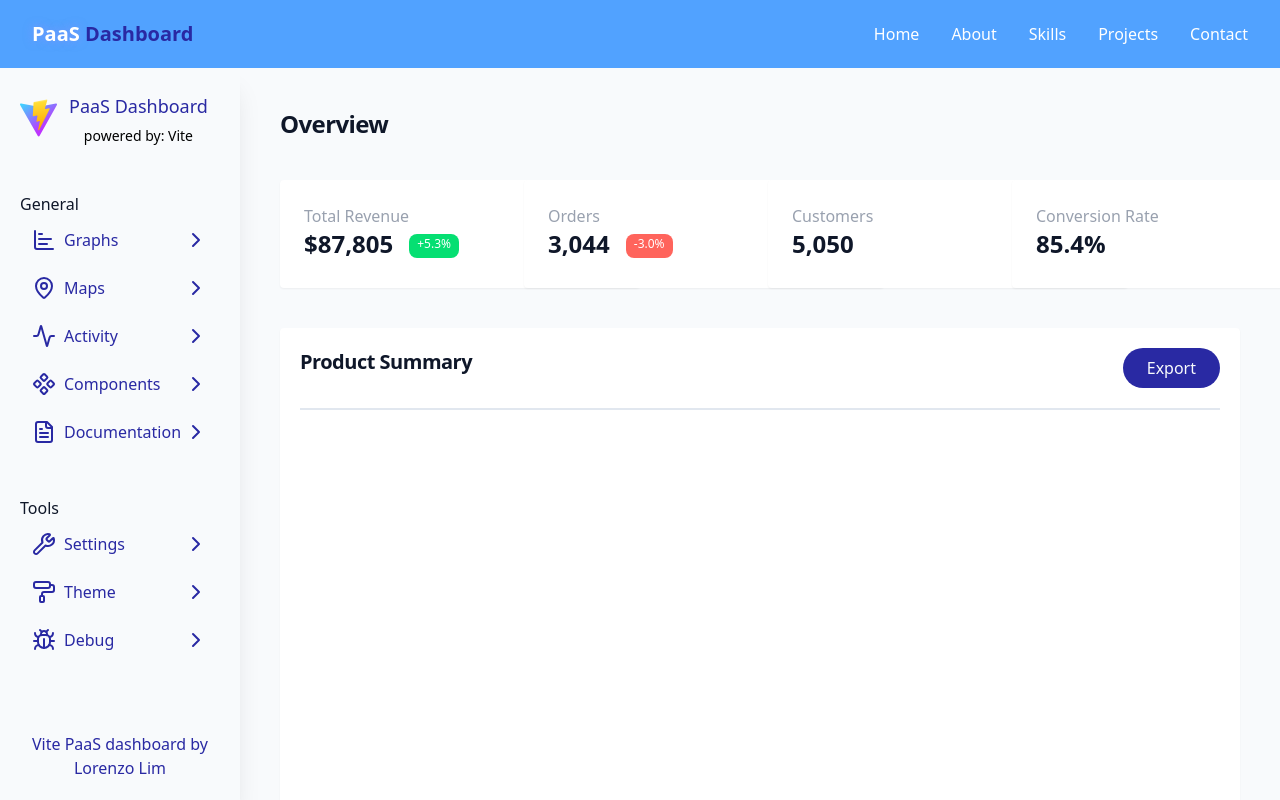
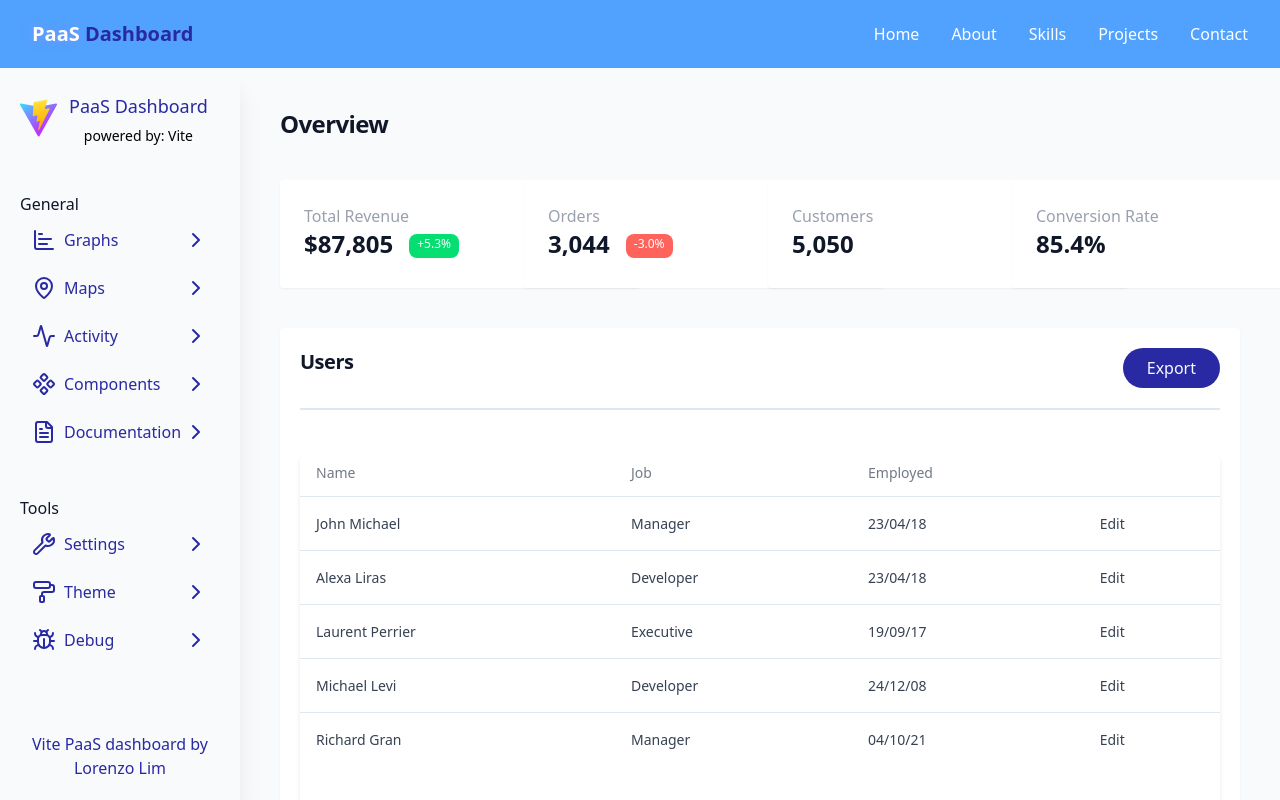
Before and after one commit to LorenzoLim/paas-dashboard, a React (Vite) app: page / in a window 1280 px wide. Built offline with nearby package versions, Linux system fonts and the light colour scheme.

Commit message:
Added content to table

```diff
--- a/src/pages/Home.tsx
+++ b/src/pages/Home.tsx
@@ -83,12 +83,163 @@ export const Home = () => {
           </div>
           <div className="bg-card p-5 mt-10 rounded shadow-xs h-200">
             <div className="flex justify-between border-b-2 border-black-900 pb-5">
-              <h2 className="text-xl font-bold tracking-tight">
-                Product Summary
-              </h2>
+              <h2 className="text-xl font-bold tracking-tight">Users</h2>
               <div>
                 <button className="cosmic-button cursor-pointer">Export</button>
               </div>
+            </div>
+            <div className="relative flex flex-col w-full h-full mt-10 overflow-scroll text-gray-700 bg-white shadow-md rounded-xl bg-clip-border">
+              <table className="w-full text-left table-auto min-w-max">
+                <thead>
+                  <tr>
+                    <th className="p-4 border-b border-blue-gray-100 bg-blue-gray-50">
+                      <p className="block font-sans text-sm antialiased font-normal leading-none text-blue-gray-900 opacity-70">
+                        Name
+                      </p>
+                    </th>
+                    <th className="p-4 border-b border-blue-gray-100 bg-blue-gray-50">
+                      <p className="block font-sans text-sm antialiased font-normal leading-none text-blue-gray-900 opacity-70">
+                        Job
+                      </p>
+                    </th>
+                    <th className="p-4 border-b border-blue-gray-100 bg-blue-gray-50">
+                      <p className="block font-sans text-sm antialiased font-normal leading-none text-blue-gray-900 opacity-70">
+                        Employed
+                      </p>
+                    </th>
+                    <th className="p-4 border-b border-blue-gray-100 bg-blue-gray-50">
+                      <p className="block font-sans text-sm antialiased font-normal leading-none text-blue-gray-900 opacity-70"></p>
+                    </th>
+                  </tr>
+                </thead>
+                <tbody>
+                  <tr>
+                    <td className="p-4 border-b border-blue-gray-50">
+                      <p className="block font-sans text-sm antialiased font-normal leading-normal text-blue-gray-900">
+                        John Michael
+                      </p>
+                    </td>
+                    <td className="p-4 border-b border-blue-gray-50">
+                      <p className="block font-sans text-sm antialiased font-normal leading-normal text-blue-gray-900">
+                        Manager
+                      </p>
+                    </td>
+                    <td className="p-4 border-b border-blue-gray-50">
+                      <p className="block font-sans text-sm antialiased font-normal leading-normal text-blue-gray-900">
+                        23/04/18
+                      </p>
+                    </td>
+                    <td className="p-4 border-b border-blue-gray-50">
+                      <a
+                        href="#"
+                        className="block font-sans text-sm antialiased font-medium leading-normal text-blue-gray-900"
+                      >
+                        Edit
+                      </a>
+                    </td>
+                  </tr>
+                  <tr>
+                    <td className="p-4 border-b border-blue-gray-50">
+                      <p className="block font-sans text-sm antialiased font-normal leading-normal text-blue-gray-900">
+                        Alexa Liras
+                      </p>
+                    </td>
+                    <td className="p-4 border-b border-blue-gray-50">
+                      <p className="block font-sans text-sm antialiased font-normal leading-normal text-blue-gray-900">
+                        Developer
+                      </p>
+                    </td>
+                    <td className="p-4 border-b border-blue-gray-50">
+                      <p className="block font-sans text-sm antialiased font-normal leading-normal text-blue-gray-900">
+                        23/04/18
+                      </p>
+                    </td>
+                    <td className="p-4 border-b border-blue-gray-50">
+                      <a
+                        href="#"
+                        className="block font-sans text-sm antialiased font-medium leading-normal text-blue-gray-900"
+                      >
+                        Edit
+                      </a>
+                    </td>
+                  </tr>
+                  <tr>
+                    <td className="p-4 border-b border-blue-gray-50">
+                      <p className="block font-sans text-sm antialiased font-normal leading-normal text-blue-gray-900">
+                        Laurent Perrier
+                      </p>
+                    </td>
+                    <td className="p-4 border-b border-blue-gray-50">
+                      <p className="block font-sans text-sm antialiased font-normal leading-normal text-blue-gray-900">
+                        Executive
+                      </p>
+                    </td>
+                    <td className="p-4 border-b border-blue-gray-50">
+                      <p className="block font-sans text-sm antialiased font-normal leading-normal text-blue-gray-900">
+                        19/09/17
+                      </p>
+                    </td>
+                    <td className="p-4 border-b border-blue-gray-50">
+                      <a
+                        href="#"
+                        className="block font-sans text-sm antialiased font-medium leading-normal text-blue-gray-900"
+                      >
+                        Edit
+                      </a>
+                    </td>
+                  </tr>
+                  <tr>
+                    <td className="p-4 border-b border-blue-gray-50">
+                      <p className="block font-sans text-sm antialiased font-normal leading-normal text-blue-gray-900">
+                        Michael Levi
+                      </p>
+                    </td>
+                    <td className="p-4 border-b border-blue-gray-50">
+                      <p className="block font-sans text-sm antialiased font-normal leading-normal text-blue-gray-900">
+                        Developer
+                      </p>
+                    </td>
+                    <td className="p-4 border-b border-blue-gray-50">
+                      <p className="block font-sans text-sm antialiased font-normal leading-normal text-blue-gray-900">
+                        24/12/08
+                      </p>
+                    </td>
+                    <td className="p-4 border-b border-blue-gray-50">
+                      <a
+                        href="#"
+                        className="block font-sans text-sm antialiased font-medium leading-normal text-blue-gray-900"
+                      >
+                        Edit
+                      </a>
+                    </td>
+                  </tr>
+                  <tr>
+                    <td className="p-4">
+                      <p className="block font-sans text-sm antialiased font-normal leading-normal text-blue-gray-900">
+                        Richard Gran
+                      </p>
+                    </td>
+                    <td className="p-4">
+                      <p className="block font-sans text-sm antialiased font-normal leading-normal text-blue-gray-900">
+                        Manager
+                      </p>
+                    </td>
+                    <td className="p-4">
+                      <p className="block font-sans text-sm antialiased font-normal leading-normal text-blue-gray-900">
+                        04/10/21
+                      </p>
+                    </td>
+                    <td className="p-4">
+                      <a
+                        href="#"
+                        className="block font-sans text-sm antialiased font-medium leading-normal text-blue-gray-900"
+                      >
+                        Edit
+                      </a>
+                    </td>
+                  </tr>
+                </tbody>
+              </table>
             </div>
           </div>
         </div>
```
